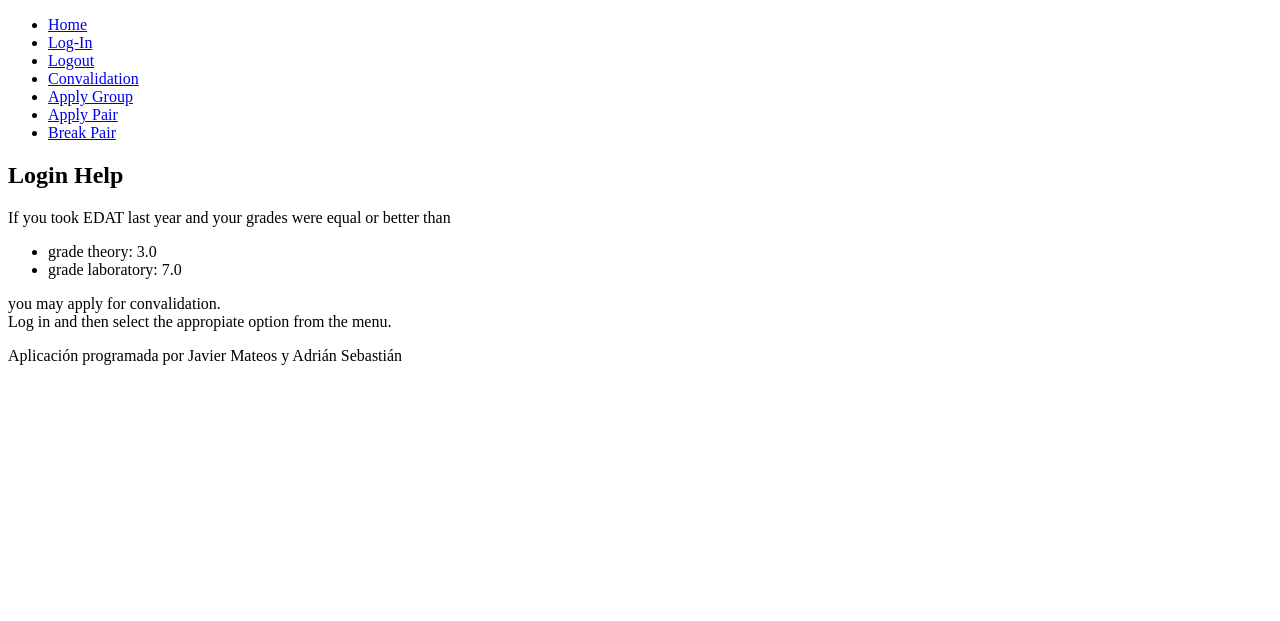
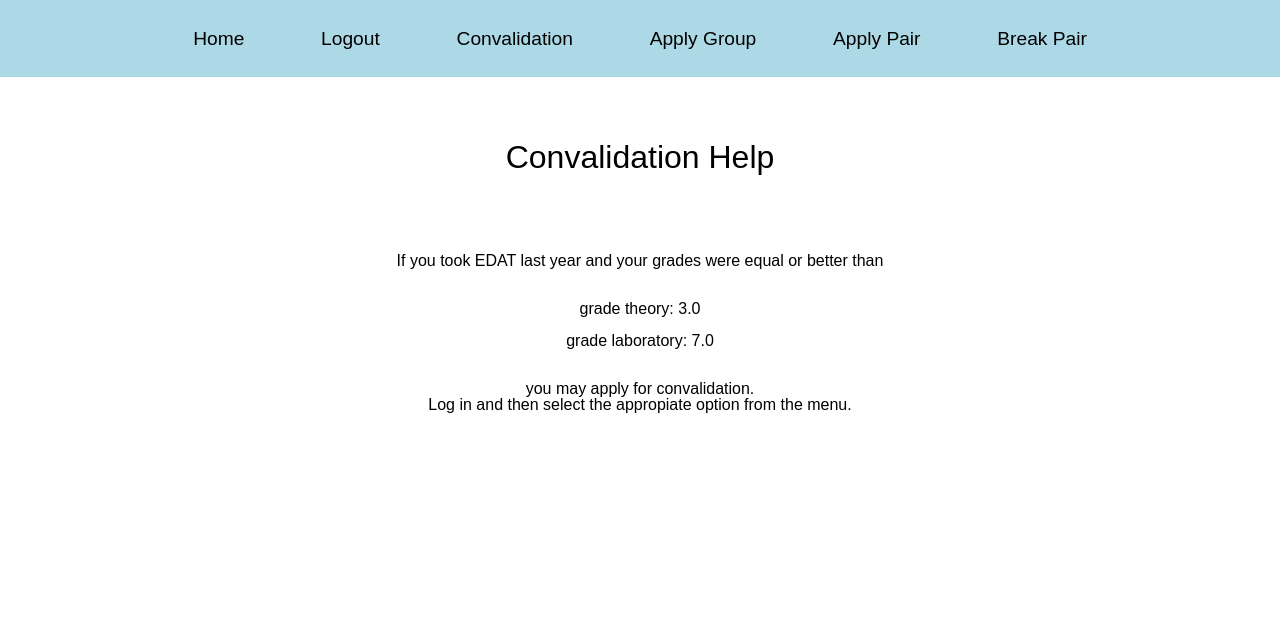
Before and after one commit to javiermateos/proyecto-final-psi, a Django app: page /convalidation_help/ in a window 1280 px wide. Shown: the top 621 px of the page. Run offline with Django 3.2, Linux system fonts and the light colour scheme; the visitor is signed in with stand-in values (Sample User, id 1).

Commit message:
Aplicacion con todos los servicios implementados  y estilo dado a la pagina

```diff
--- a/labassign/core/views.py
+++ b/labassign/core/views.py
@@ -199,12 +199,47 @@ def apply_group(request):
 
 
 def applygroup_help(request):
-    keys = ['selectGroupStartDate', 'currentDate']
-    # TODO: Sustituir los valores por una lista
-    context_dict = dict(zip(keys, [None] * len(keys)))
+    selectGroupStartDate = OtherConstraints.objects.get().selectGroupStartDate
+    currentDate = timezone.now
+
+    context_dict = dict(zip(['selectGroupStartDate', 'currentDate'],
+                            [selectGroupStartDate, currentDate]))
+
     return render(request, 'core/applygroup_help.html', context=context_dict)
+
+
+def breakpair_help(request):
+    render(request, 'core/breakpair_help.html')
 
 
 @login_required(login_url="/login/")
 def breakpair(request):
-    return render(request, 'core/break_pair.html')
+    processed = -1
+    student = Student.objects.filter(id=request.user.id).get()
+
+    pairs = Pair.objects.filter(Q(student1=student) | Q(student2=student))
+
+    if request.method == 'POST':
+        pair_id = request.POST.get('myPair')
+        processed = 2
+        if Pair.objects.filter(id=pair_id).exists():
+            pair = Pair.objects.filter(id=pair_id).get()
+            if pair.validated is False:
+                pair.delete()
+                processed = 0
+            else:
+                if pair.studentBreakRequest is None:
+                    pair.studentBreakRequest = student
+                    pair.save()
+                    processed = 1
+                else:
+                    if student == pair.studentBreakRequest:
+                        processed = 2
+                    else:
+                        pair.delete()
+                        processed = 0
+
+    context_dict = dict(zip(['student', 'pairs', 'processed'],
+                            [student, pairs, processed]))
+
+    return render(request, 'core/break_pair.html', context_dict)
--- /dev/null
+++ b/labassign/static/css/style.css
@@ -0,0 +1,139 @@
+html, body, div, span, applet, object, iframe,
+h1, h2, h3, h4, h5, h6, p, blockquote, pre,
+a, abbr, acronym, address, big, cite, code,
+del, dfn, em, img, ins, kbd, q, s, samp,
+small, strike, strong, sub, sup, tt, var,
+b, u, i, center,
+dl, dt, dd, ol, ul, li,
+fieldset, form, label, legend,
+table, caption, tbody, tfoot, thead, tr, th, td,
+article, aside, canvas, details, embed,
+figure, figcaption, footer, header, hgroup,
+menu, nav, output, ruby, section, summary,
+time, mark, audio, video {
+	margin: 0;
+	padding: 0;
+	border: 0;
+	font-size: 100%;
+	font: inherit;
+	vertical-align: baseline;
+}
+/* HTML5 display-role reset for older browsers */
+article, aside, details, figcaption, figure,
+footer, header, hgroup, menu, nav, section {
+	display: block;
+}
+body {
+	line-height: 1;
+}
+ol, ul {
+	list-style: none;
+}
+blockquote, q {
+	quotes: none;
+}
+blockquote:before, blockquote:after,
+q:before, q:after {
+	content: '';
+	content: none;
+}
+table {
+	border-collapse: collapse;
+	border-spacing: 0;
+}
+
+a, a:visited, a:hover, a:active, a:link {
+   text-decoration: none;
+   color: inherit;
+}
+
+/* CSS Styling for the app */
+
+
+/* General styles */
+h1 {
+  font-size: 2em;
+  padding: 2em;
+}
+
+h2 {
+  font-size: 1.5em;
+  margin: 1em;
+}
+
+h3 {
+  font-size: 1.2em;
+  margin:0.5em;
+}
+
+body {
+  text-align: center;
+  font-size: 1em;
+  font-family: sans-serif;
+}
+
+footer {
+  position: fixed;
+  bottom: 0;
+  width: 100%;
+  background-color: lightblue;
+  padding: 1.2em;
+}
+
+p {
+  padding: 1em;
+  width: 1140px;
+  margin: auto;
+}
+
+input {
+  margin: 0.75em;
+}
+/* Navigation bar */
+
+#session-links {
+  background-color: lightblue;
+  display: flex;
+  flex-direction: row;
+  align-items: center;
+  justify-content: center;
+
+}
+
+#session-links a{
+  text-decoration: none;
+  display: block;
+  padding: 1.5em 2em;
+  font-size: 1.2em;
+  transition: all .5s ease-in-out;
+}
+
+#session-links li a:hover {
+  background-color: darkblue;
+  color: white;
+}
+
+
+/* Index style */
+
+#help-list {
+  list-style-type: decimal;
+  list-style-position: inside;
+  padding: 1em;
+}
+
+#help-list li{
+  margin-left: 1em;
+  padding: .5em;
+}
+
+#help-list a{
+  text-decoration: underline;
+  color: blue;
+}
+
+/* Convalidation help style */
+
+#convalidation-help-list li {
+  margin: 1em;
+}
--- a/labassign/templates/core/applygroup_help.html
+++ b/labassign/templates/core/applygroup_help.html
@@ -6,9 +6,9 @@
 
 {% block main_block %}
 <article>
-    <h3>Apply Group help</h3>
+    <h1>Apply Group help</h1>
     <p>
-        Starting at {{ selectGroupStartDate }} you may select your laboratory group.
+        Starting at: {{ selectGroupStartDate }} You may select your laboratory group.
         If you are member of a validated pair your partner will be assigned to the same group.
         Please double check that your theory group is correct since your
         choices of laboratory groups are constrained by your therory
--- a/labassign/templates/core/base.html
+++ b/labassign/templates/core/base.html
@@ -1,28 +1,32 @@
 <!DOCTYPE html>
+{% load staticfiles %}
+
 <html class="no-js" lang="en">
+
 <head>
   <meta charset="utf-8">
   <title>Core - {% block title_block %}{% endblock %}</title>
   <meta name="description" content="">
   <meta name="viewport" content="width=device-width, initial-scale=1">
-        <!-- Place favicon.ico in the root directory -->
+  <link rel='stylesheet' type="text/css" href="{% static 'css/style.css' %}">
 </head>
+
 <body>
   <header>
     <nav>
-                <div>
-                    <ul>
+      <ul id="session-links">
+        {% if user.is_authenticated %}
         <li><a href="{% url 'index' %}">Home</a></li>
-                        <li><a href="{% url 'login' %}">Log-In</a></li>
-                        {% if user.is_authenticated %}
         <li><a href="{% url 'logout' %}">Logout</a></li>
         <li><a href="{% url 'convalidation' %}">Convalidation</a></li>
         <li><a href="{% url 'applygroup' %}">Apply Group</a></li>
         <li><a href="{% url 'applypair' %}">Apply Pair</a></li>
         <li><a href="{% url 'breakpair' %}">Break Pair</a></li>
+        {% else %}
+        <li><a href="{% url 'index' %}">Home</a></li>
+        <li><a href="{% url 'login' %}">Log-In</a></li>
         {% endif %}
       </ul>
-                </div>
     </nav>
   </header>
   <main>
@@ -33,4 +37,5 @@
     <p> Aplicación programada por Javier Mateos y Adrián Sebastián</p>
   </footer>
 </body>
+
 </html>
--- a/labassign/templates/core/convalidation_help.html
+++ b/labassign/templates/core/convalidation_help.html
@@ -6,16 +6,14 @@
 
 {% block main_block %}
 <article>
-    <h1>Login Help</h1>
-    <p>
-        If you took EDAT last year and your grades were equal or better than
-        <ul>
-            <li>grade theory: 3.0</li>
-            <li>grade laboratory: 7.0</li>
-        </ul>
-        you may apply for convalidation.
-        <br />
-        Log in and then select the appropiate option from the menu.
+    <h1>Convalidation Help</h1>
+    <p>If you took EDAT last year and your grades were equal or better than</p>
+    <ul id='convalidation-help-list'>
+      <li>grade theory: 3.0</li>
+      <li>grade laboratory: 7.0</li>
+    </ul>
+    <p>you may apply for convalidation. <br>
+    Log in and then select the appropiate option from the menu.</p>
     </p>
 </article>
 {% endblock main_block %}
--- a/labassign/templates/core/login.html
+++ b/labassign/templates/core/login.html
@@ -22,14 +22,14 @@
         </p>
     </section>
     {% endif %}
-    <span>Please login to access this web site</span>
+    <p><b>Please login to access this web site</b></p>
     <form id="login_form" method="POST" action="{% url 'login' %}">
         {% csrf_token %}
         Username: <input type="text" name="username" value="" size="50" />
         <br />
         Password: <input type="password" name="password" value="" size="50" />
         <br />
-        <input type="submit" value="submit" />
+        <input type="submit" value="Submit" />
     </form>
     {% endif %}
 </article>
```
Also changed, not shown: labassign/core/tests_services.py (+155 -156 lines), labassign/labassign/settings.py (+7 -2 lines), labassign/templates/core/applypair_help.html (+2 -22 lines), labassign/templates/core/break_pair.html (+45 -1 lines), labassign/templates/core/index.html (+16 -14 lines), 1 other file. Lines whose indentation alone changed are shown as unchanged.
